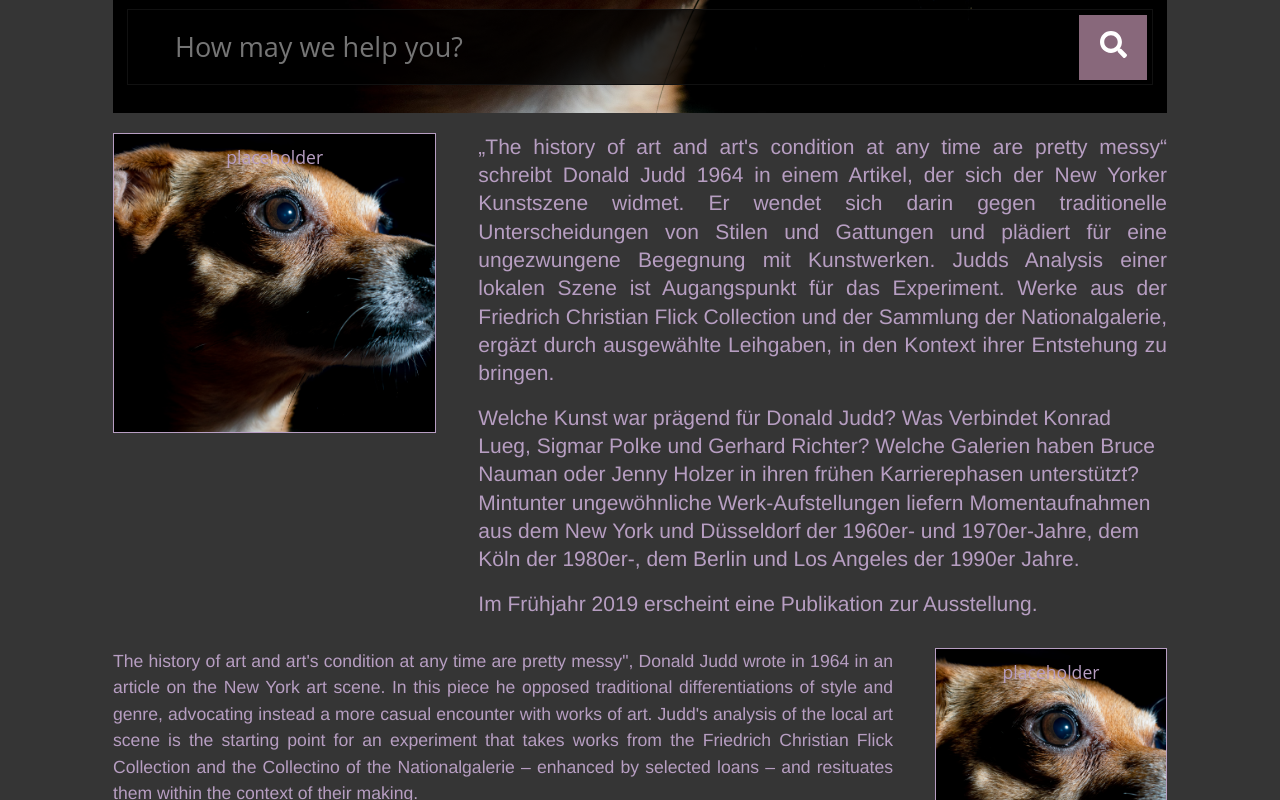
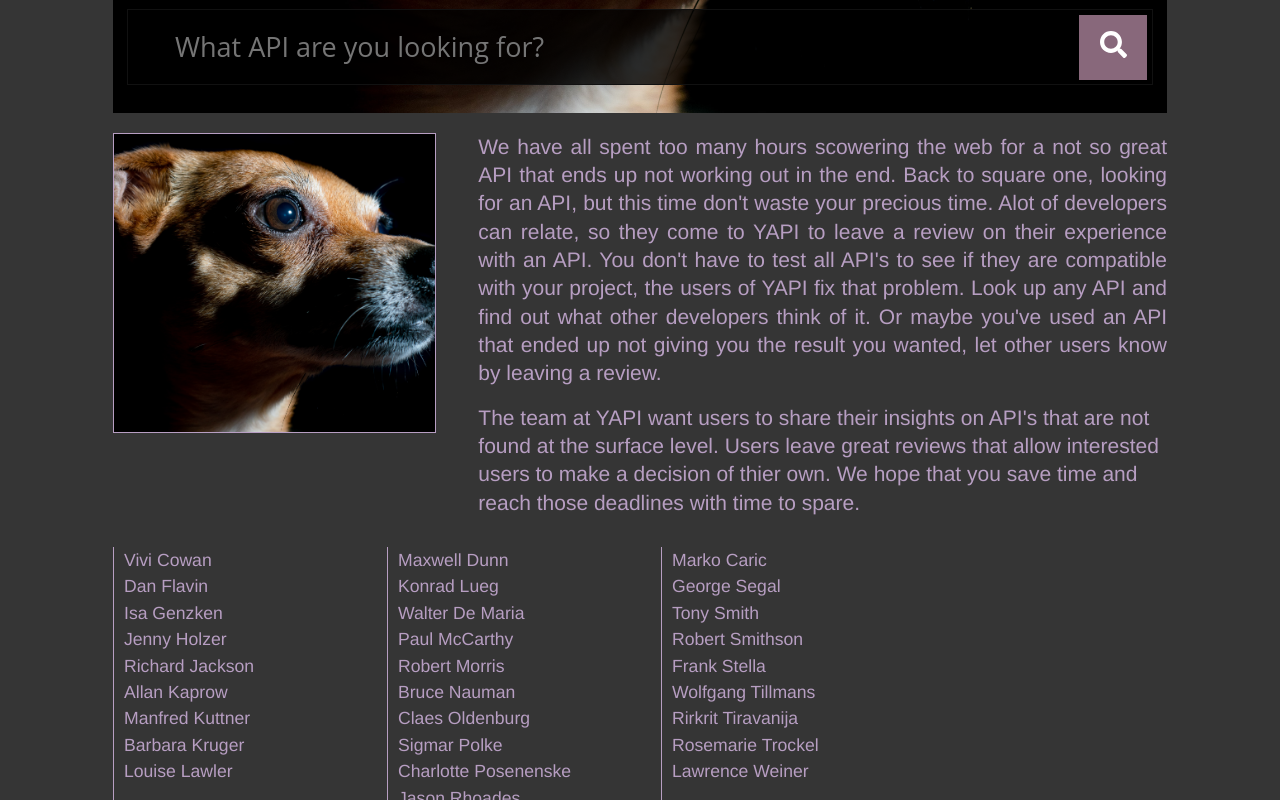
Before and after one commit to m-car/YAPI, a React (Create React App) app in the folder client/: page / in a window 1280 px wide. Shown: the part 780-1580 px from the top of the page. Built offline with nearby package versions, Linux system fonts and the light colour scheme.

Commit message:
adding socials in about section

```diff
--- a/client/src/pages/Home.js
+++ b/client/src/pages/Home.js
@@ -16,7 +16,7 @@ const Home = () => {
     <div>
       <section className="hero">
         <header className="hero-header">
-          <h1 className="hero-title">The title of this hero module</h1>
+          <h1 className="hero-title">Crowd-Sourced Reviews on Public API's</h1>
         </header>
         <footer className="hero-footer">
           <div className="search">
@@ -25,7 +25,7 @@ const Home = () => {
                 className="input"
                 type="text"
                 name="s"
-                placeholder="How may we help you?"
+                placeholder="What API are you looking for?"
               />
               <button type="submit">
                 <FaSearch />
@@ -37,57 +37,69 @@ const Home = () => {
 
       <section class="wrapper">
         <div class="span-third">
-          <p class="placeholder">placeholder</p>
+          <p class="placeholder"></p>
         </div>
         <div class="span-twothirds">
           <p class="sans summary justify">
-            &bdquo;The history of art and art's condition at any time are pretty
-            messy&ldquo; schreibt Donald Judd 1964 in einem Artikel, der sich
-            der New Yorker Kunstszene widmet. Er wendet sich darin gegen
-            traditionelle Unterscheidungen von Stilen und Gattungen und
-            pl&auml;diert f&uuml;r eine ungezwungene Begegnung mit Kunstwerken.
-            Judds Analysis einer lokalen Szene ist Augangspunkt f&uuml;r das
-            Experiment. Werke aus der Friedrich Christian Flick Collection und
-            der Sammlung der Nationalgalerie, erg&auml;zt durch ausgew&auml;hlte
-            Leihgaben, in den Kontext ihrer Entstehung zu bringen.
+            We have all spent too many hours scowering the web for a not so
+            great API that ends up not working out in the end. Back to square
+            one, looking for an API, but this time don't waste your precious
+            time. Alot of developers can relate, so they come to YAPI to leave a
+            review on their experience with an API. You don't have to test all
+            API's to see if they are compatible with your project, the users of
+            YAPI fix that problem. Look up any API and find out what other
+            developers think of it. Or maybe you've used an API that ended up
+            not giving you the result you wanted, let other users know by
+            leaving a review.
           </p>
           <p class="sans summary">
-            Welche Kunst war pr&auml;gend f&uuml;r Donald Judd? Was Verbindet
-            Konrad Lueg, Sigmar Polke und Gerhard Richter? Welche Galerien haben
-            Bruce Nauman oder Jenny Holzer in ihren fr&uuml;hen Karrierephasen
-            unterst&uuml;tzt? Mintunter ungew&ouml;hnliche Werk-Aufstellungen
-            liefern Momentaufnahmen aus dem New York und D&uuml;sseldorf der
-            1960er- und 1970er-Jahre, dem K&ouml;ln der 1980er-, dem Berlin und
-            Los Angeles der 1990er Jahre.
-          </p>
-          <p class="sans summary">
-            Im Fr&uuml;hjahr 2019 erscheint eine Publikation zur Ausstellung.
+            The team at YAPI want users to share their insights on API's that
+            are not found at the surface level. Users leave great reviews that
+            allow interested users to make a decision of thier own. We hope that
+            you save time and reach those deadlines with time to spare.
           </p>
         </div>
-        <div class="span-threefourths sans summary justify">
+        <div class="line-left summary span-fourth sans">
           <p>
-            The history of art and art's condition at any time are pretty
-            messy", Donald Judd wrote in 1964 in an article on the New York art
-            scene. In this piece he opposed traditional differentiations of
-            style and genre, advocating instead a more casual encounter with
-            works of art. Judd's analysis of the local art scene is the starting
-            point for an experiment that takes works from the Friedrich
-            Christian Flick Collection and the Collectino of the Nationalgalerie
-            &ndash; enhanced by selected loans &ndash; and resituates them
-            within the context of their making.
+            Vivi Cowan
+            <br /> Dan Flavin
+            <br /> Isa Genzken
+            <br /> Jenny Holzer
+            <br /> Richard Jackson
+            <br /> Allan Kaprow
+            <br /> Manfred Kuttner
+            <br /> Barbara Kruger
+            <br /> Louise Lawler
           </p>
+        </div>
+        <div class="line-left span-fourth summary sans">
           <p>
-            Which art influenced Donald Judd? What connects Konrad Lueg, Sigmar
-            Polke and Gerhard Richter? Which galleries supported Bruce Nauman
-            and Jenny Holzer during the early stages of their careers?
-            Occasionally unusual work constellations provide snapshots of New
-            York and D&uuml;sseldorf in the 1960s and 1970s, Cologne in the
-            1980s, Berlin and Los Angeles in the 1990s.
+            Maxwell Dunn
+            <br /> Konrad Lueg
+            <br /> Walter De Maria
+            <br /> Paul McCarthy
+            <br />
+            Robert Morris
+            <br /> Bruce Nauman
+            <br />
+            Claes Oldenburg
+            <br /> Sigmar Polke
+            <br /> Charlotte Posenenske
+            <br /> Jason Rhoades
           </p>
-          <p>An exhibition catalogue will be published in spring 2019.</p>
         </div>
-        <div class="span-fourth">
-          <p class="placeholder">placeholder</p>
+        <div class="line-left span-fourth summary sans">
+          <p>
+            Marko Caric
+            <br /> George Segal
+            <br /> Tony Smith
+            <br /> Robert Smithson
+            <br /> Frank Stella
+            <br /> Wolfgang Tillmans
+            <br /> Rirkrit Tiravanija
+            <br /> Rosemarie Trockel
+            <br /> Lawrence Weiner
+          </p>
         </div>
       </section>
     </div>
--- a/client/src/pages/home.css
+++ b/client/src/pages/home.css
@@ -25,11 +25,6 @@ body {
   font-weight: bold;
 }
 
-#menu-icon {
-  font-family: Geneva, sans-serif;
-  font-size: 6vh;
-}
-
 .hero {
 	display: flex;
 	flex-direction: column;
@@ -37,7 +32,8 @@ body {
 	height: 100vh;
 	padding: 1em;
 	box-sizing: border-box;
-	color: white;
+	color: rgb(70, 70, 70);
+	text-shadow: 2px 0 0 #fff, -2px 0 0 #fff, 0 2px 0 #fff, 0 -2px 0 #fff, 1px 1px #fff, -1px -1px 0 #fff, 1px -1px 0 #fff, -1px 1px 0 #fff;
 	background: url("../assets/images/hero-unsplash.jpg") center center no-repeat;
 	background-size: cover;
 	filter: blur(20%);
```
Also changed, not shown: 1 other file (tests, documents, lock files or other folders).
